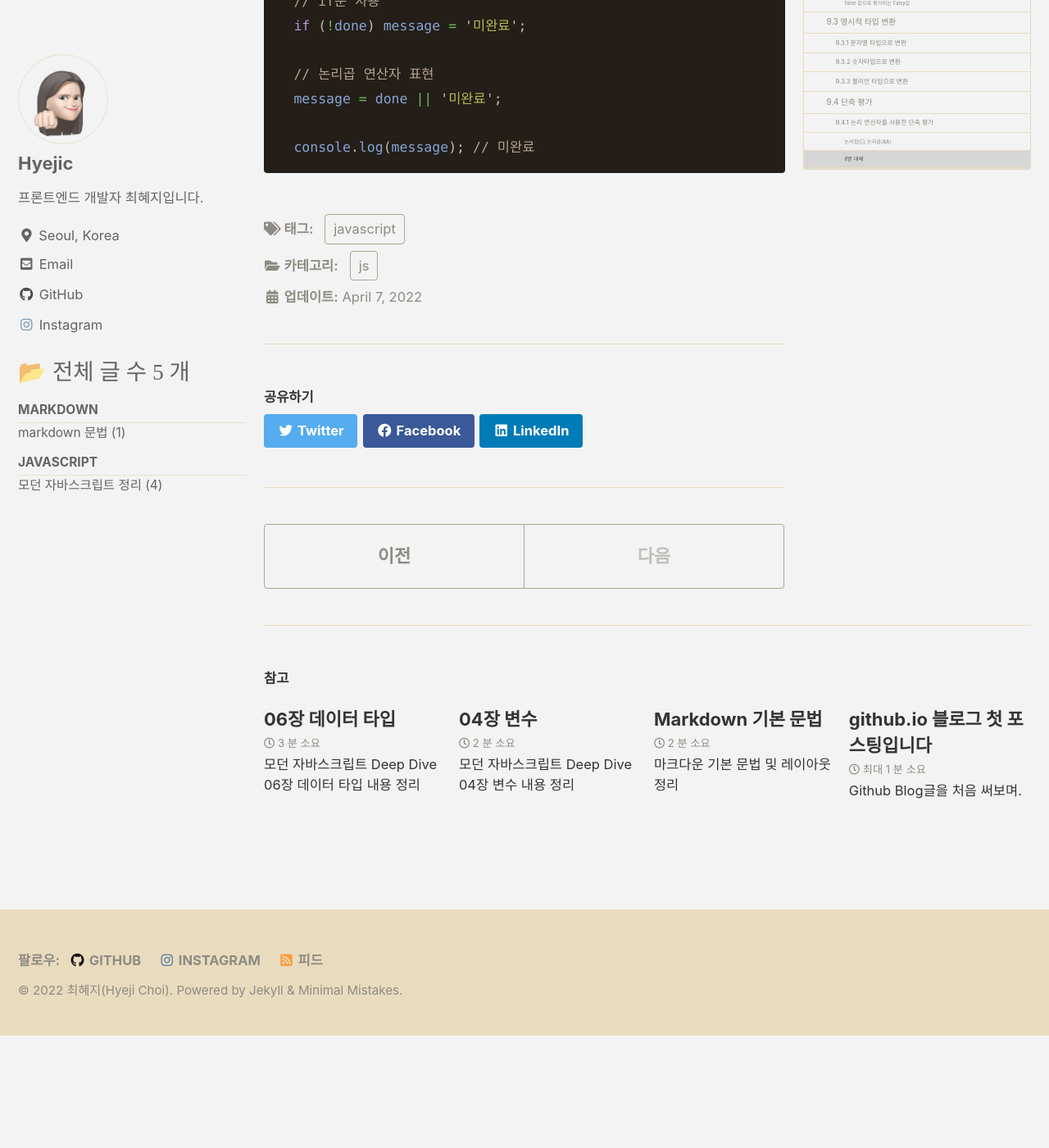
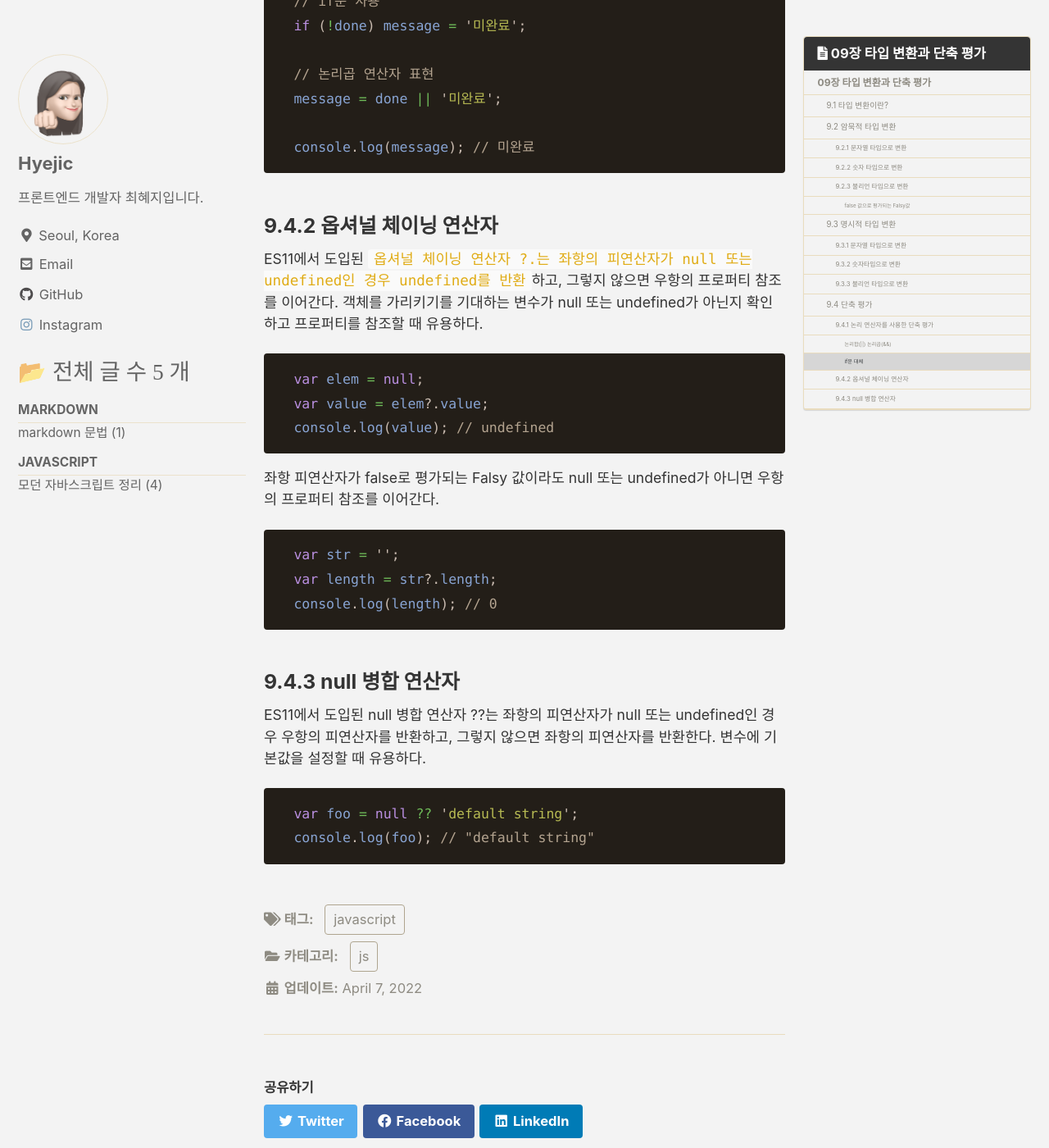
Before and after one commit to Hyejic/hyejic.github.io, a Jekyll site: the page built from _posts/2022-04-07-modernJS09.md, in a window 1280 px wide and 1400 px high, scrolled down 6931 px. Shown: the whole window at 82% size. Built offline with Jekyll 4.4.1, drawn with Linux system fonts in a browser that asks for light colours; cached includes are drawn as plain includes; before the commit the page ends 8194 px from its top, so only the background shows below that.

Commit message:
09장 정리 완료

````diff
--- a/_posts/2022-04-07-modernJS09.md
+++ b/_posts/2022-04-07-modernJS09.md
@@ -244,3 +244,28 @@ toc_label: 09장 타입 변환과 단축 평가
 
   console.log(message); // 미완료
 ```
+
+### 9.4.2 옵셔널 체이닝 연산자
+ES11에서 도입된 `옵셔널 체이닝 연산자 ?.는 좌항의 피연산자가 null 또는 undefined인 경우 undefined를 반환`하고, 그렇지 않으면 우항의 프로퍼티 참조를 이어간다. 객체를 가리키기를 기대하는 변수가 null 또는 undefined가 아닌지 확인하고 프로퍼티를 참조할 때 유용하다.
+
+```javascript
+  var elem = null;
+  var value = elem?.value;
+  console.log(value); // undefined
+```
+
+좌항 피연산자가 false로 평가되는 Falsy 값이라도 null 또는 undefined가 아니면 우항의 프로퍼티 참조를 이어간다.
+
+```javascript
+  var str = '';
+  var length = str?.length;
+  console.log(length); // 0
+```
+
+### 9.4.3 null 병합 연산자
+ES11에서 도입된 null 병합 연산자 ??는 좌항의 피연산자가 null 또는 undefined인 경우 우항의 피연산자를 반환하고, 그렇지 않으면 좌항의 피연산자를 반환한다. 변수에 기본값을 설정할 때 유용하다.
+
+```javascript
+  var foo = null ?? 'default string';
+  console.log(foo); // "default string"
+```
````
Also changed, not shown: 7 other files.
